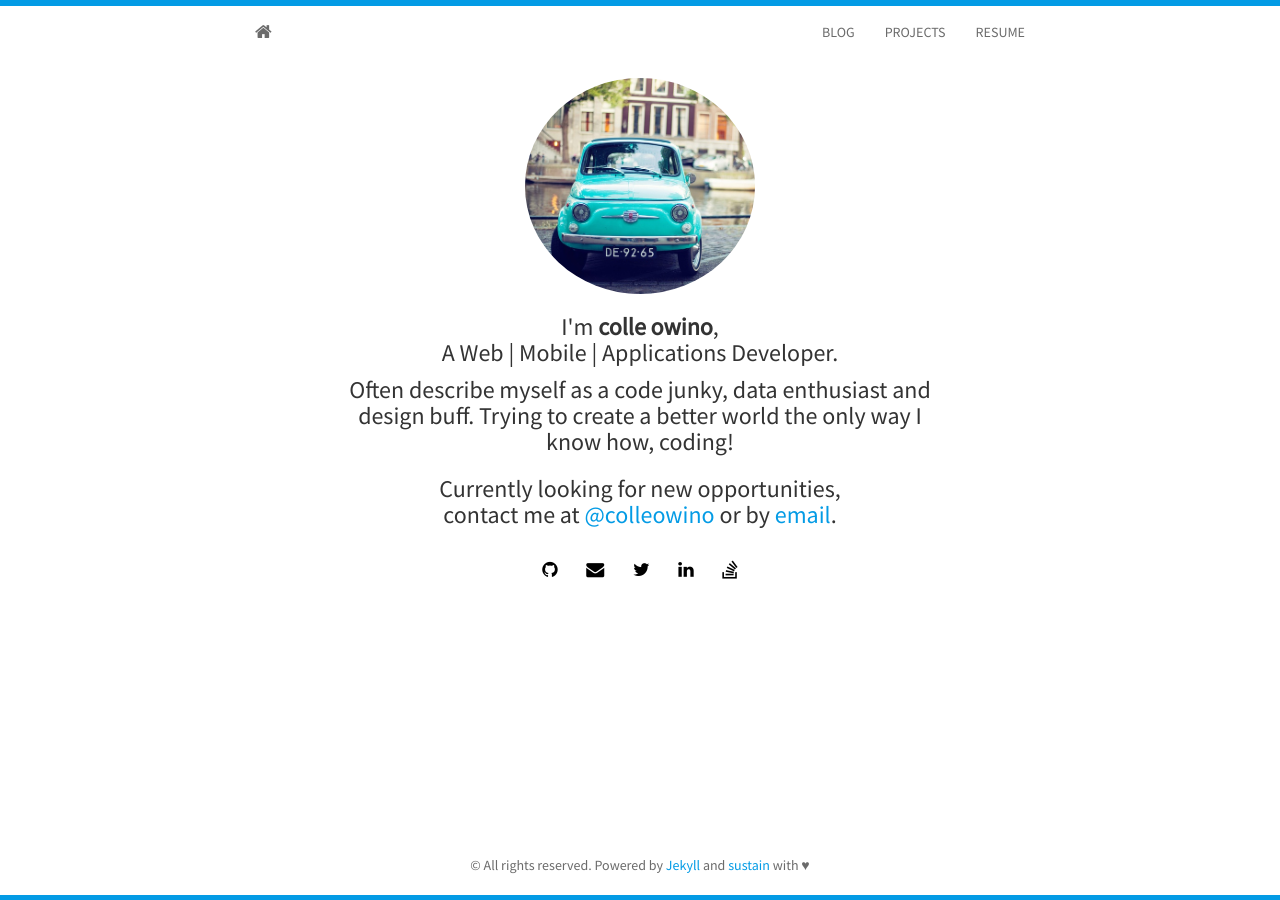
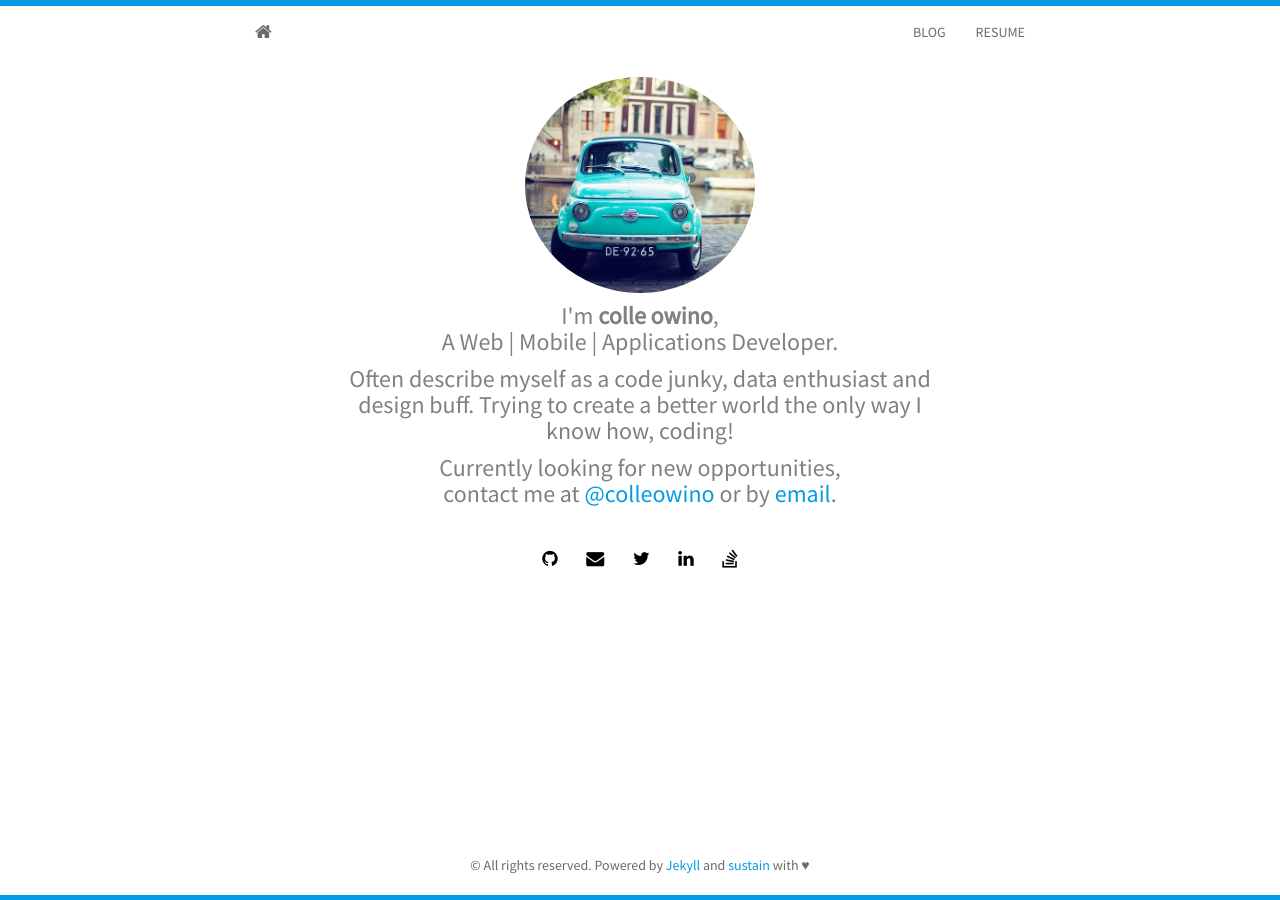
Before and after one commit to colleowino/colleowino.github.io, a Jekyll site: the page built from index.html, in a window 1280 px wide. Built offline with Jekyll 4.4.1, drawn with Linux system fonts in a browser that asks for light colours; nearby versions of some CDN libraries; the list of posts is cut into pages by our own code.

Commit message:
new look almost ready

```diff
--- a/_includes/head.html
+++ b/_includes/head.html
@@ -2,6 +2,7 @@
   <link href="http://gmpg.org/xfn/11" rel="profile">
   <meta http-equiv="X-UA-Compatible" content="IE=edge">
   <meta http-equiv="content-type" content="text/html; charset=utf-8">
+  <link rel="favicon" href="public/32.png">
 
   <!-- Enable responsiveness on mobile devices-->
   <meta name="viewport" content="width=device-width, initial-scale=1.0, maximum-scale=1">
--- a/_includes/header.html
+++ b/_includes/header.html
@@ -6,7 +6,6 @@
     <div id="navbar">
       <ul class="nav navbar-nav navbar-right">
         <li><a href="{{ site.baseurl }}blog.html">BLOG</a></li>
-        <li><a href="{{ site.baseurl }}projects.html">PROJECTS</a></li>
         <li><a href="{{ site.resume }}" target="_blank">RESUME</a></li>
       </ul>
     </div>
--- a/pages/tags.html
+++ b/pages/tags.html
@@ -1,5 +1,5 @@
 ---
-layout: page
+layout: home
 title: Tags
 permalink: /tags/
 icon: octicon-tag
--- a/static/css/main.css
+++ b/static/css/main.css
@@ -22,6 +22,9 @@
 /* Navbar
 -------------------------------------------------- */
 
+.navbar{
+  border-bottom: 0;
+}
 .navbar-static-top {
   margin-bottom: 10px;
 }
@@ -90,7 +93,6 @@
 .container {
   width: auto;
   max-width: 800px;
-  text-align: center;
 }
 .container .text-muted {
   margin: 20px 0;
@@ -143,6 +145,7 @@
 .social {
   padding-top: 12px;
   word-spacing: 25px;
+  text-align: center;
 }
 .social h4 > a {
   color: #000000;
@@ -157,9 +160,10 @@
 }
 .blog-post{
   padding-top: 15px;
-}
+  }
 .blog-title{
   padding-top: 2px;
+  text-align: center;
 }
 .related-posts h4 {
   text-align: center;
@@ -177,11 +181,84 @@
   font-size: 18px;
 }
 
+
+/* Project page
+-------------------------------------------------- */
+.container {
+  width: 960px;
+  margin: 0 auto;
+}
+h3{
+  color: grey;
+  margin-top: 10px;
+  text-align: center;
+}
+.project{
+  display: inline-block;
+  width: 50%;
+  float: left;
+  padding:20px;
+}
+.screenshot{
+  width: 100%;
+  height: 500px;
+}
+h4{
+  margin-bottom: 10px;
+  margin-top: 20px;
+}
+
+/* Tags
+-------------------------------------------------- */
+.tag-box {
+    list-style: none;
+    margin: 0;
+    padding: 4px 0;
+    overflow: hidden;
+    *zoom: 1;
+}
+
+.tag-box:before, .tag-box:after {
+    display: table;
+    content: "";
+    line-height: 0;
+}
+
+.tag-box:after {
+    clear: both;
+}
+
+.tag-box.inline li {
+    float: left;
+    font-size: 14px;
+    font-size: 1em;
+    line-height: 2.1;
+}
+
+.tag-box a {
+    padding: 4px 6px;
+    margin: 2px;
+    background-color: #e6e6e6;
+    -webkit-border-radius: 4px;
+    -moz-border-radius: 4px;
+    border-radius: 2px;
+    text-decoration: none;
+}
+
+.tag-box a span {
+    vertical-align: super;
+    font-size: 10px;
+    font-size: 0.875rem;
+}
+
 /* Footer
 -------------------------------------------------- */
 
 .footer {
   text-decoration: none !important;
+}
+#footer{
+  text-align:center;
 }
 .text-muted {
 	color: #6b6b6b;
```
Also changed, not shown: css/project-styles.css (added, +24 -0 lines), projects.html (added, +44 -0 lines), screenshots/chama-connect.png (added).
